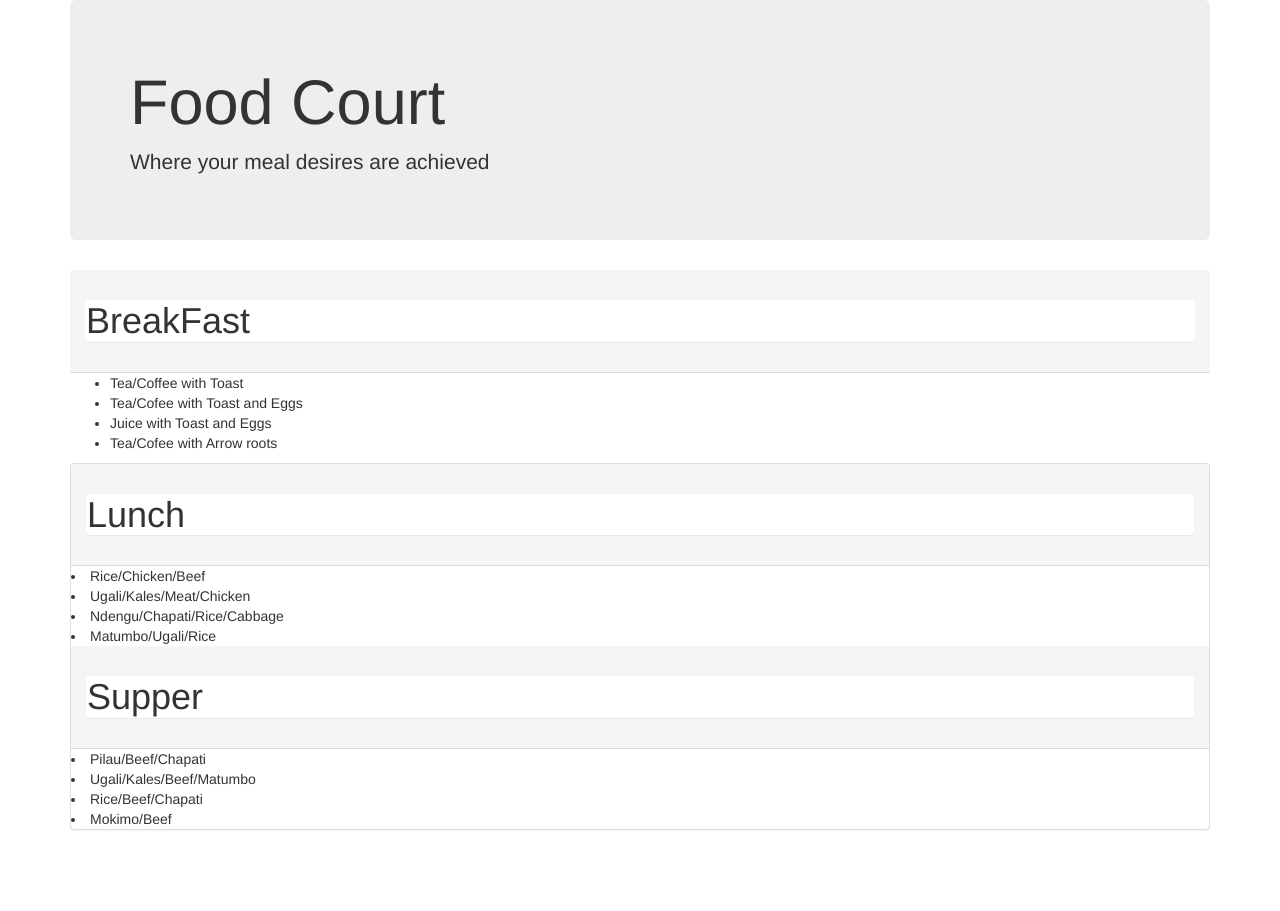
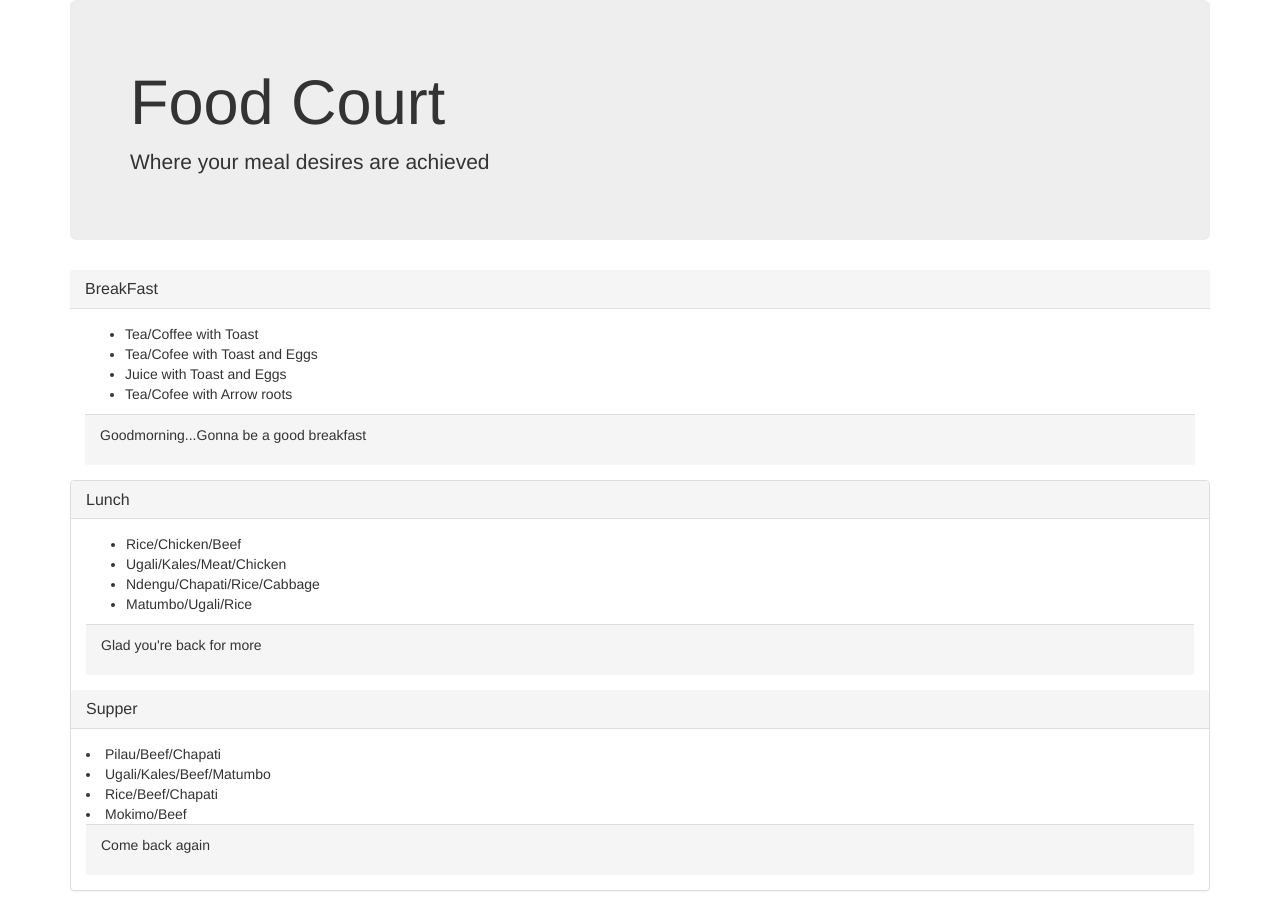
Before and after one commit to manulangat/food-court, a plain HTML site: page index.html in a window 1280 px wide. Before the commit the page ends 850 px from the top, so only its background shows below. Drawn offline with Linux system fonts and the light colour scheme.

Commit message:
add panels body and panels footer

```diff
--- a/index.html
+++ b/index.html
@@ -23,37 +23,64 @@
 
 
 
-        <h1 class="panel title">BreakFast</h1>
+        <h1 class="panel-title">BreakFast</h1>
       </div>
+
+      <div class="panel-body">
+
+
         <ul>
           <li>Tea/Coffee with Toast</li>
           <li>Tea/Cofee with Toast and Eggs</li>
           <li>Juice with Toast and Eggs</li>
           <li>Tea/Cofee with Arrow roots</li>
         </ul>
+        <div class="panel-footer">
+          <p>Goodmorning...Gonna be a good breakfast</p>
+        </div>
+      </div>
       <div class="panel panel-default">
         <div class="panel-heading">
 
 
 
 
-          <h1 class="panel title">Lunch</h1>
+          <h1 class="panel-title">Lunch</h1>
         </div>
+        <div class="panel-body">
+          <ul>
+
+
+
+
             <li>Rice/Chicken/Beef</li>
             <li>Ugali/Kales/Meat/Chicken</li>
             <li>Ndengu/Chapati/Rice/Cabbage</li>
             <li>Matumbo/Ugali/Rice</li>
+          </ul>
+          <div class="panel-footer">
+            <p>Glad you're back for more</p>
+          </div>
+
+        </div>
 
         <div class="Panel panel-default">
           <div class="panel-heading">
 
 
-            <h1 class="panel title">Supper</h1>
+            <h1 class="panel-title">Supper</h1>
           </div>
+          <div class="panel-body">
+
+
             <li>Pilau/Beef/Chapati</li>
             <li>Ugali/Kales/Beef/Matumbo</li>
             <li>Rice/Beef/Chapati</li>
             <li>Mokimo/Beef</li>
+            <div class="panel-footer">
+              <p>Come back again</p>
+            </div>
+          </div>
 
         </div>
 </body>
```
Lines whose indentation alone changed are shown as unchanged.
